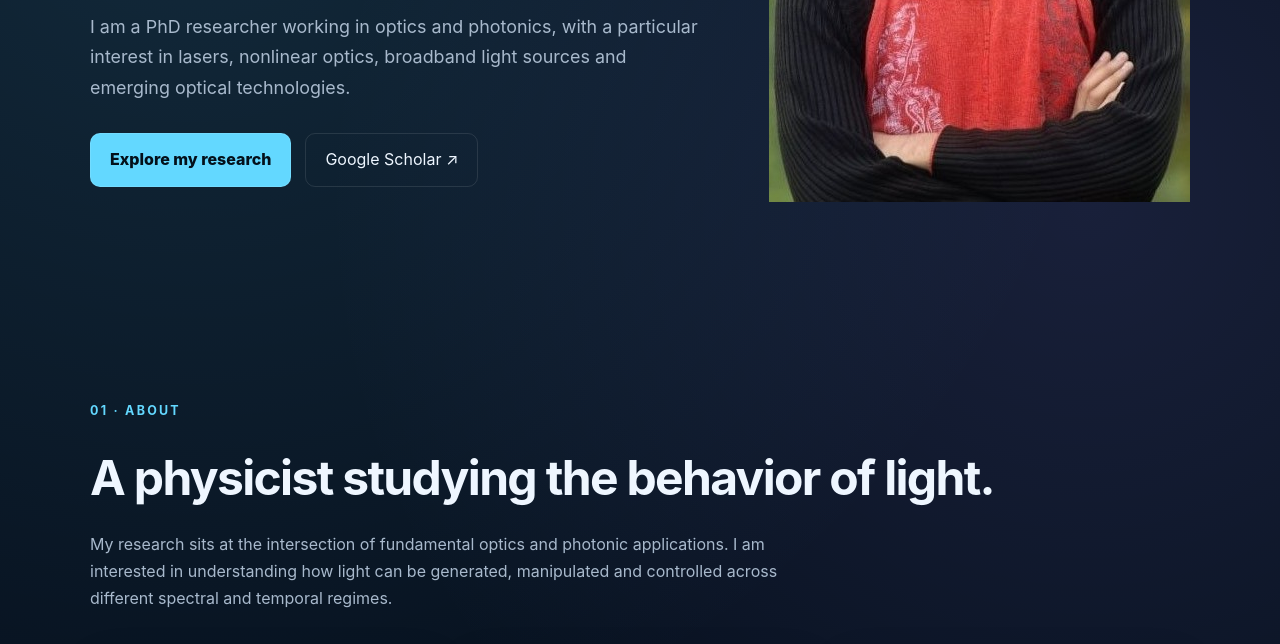
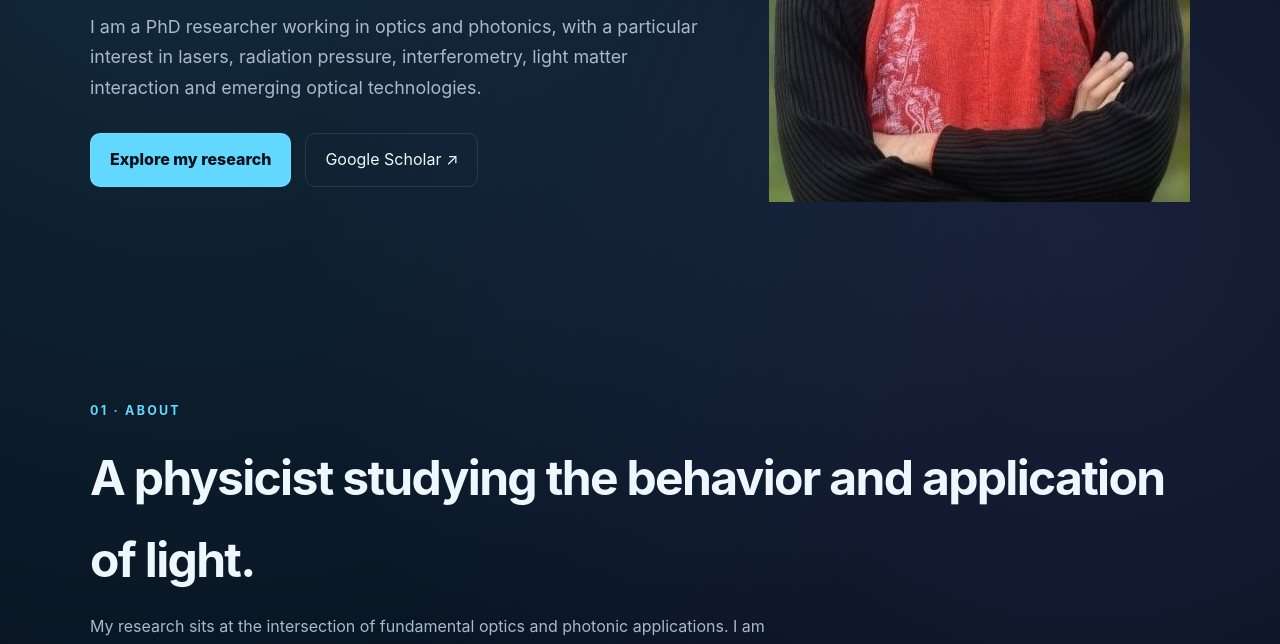
Before and after one commit to Bhupalsinghbangari/Website, a plain HTML site: page index.html in a window 1280 px wide. Shown: the part 513-1157 px from the top of the page. Drawn offline with Linux system fonts and the light colour scheme.

Commit message:
Update index.html

```diff
--- a/index.html
+++ b/index.html
@@ -323,7 +323,7 @@
           </h1>
           <p>
             I am a PhD researcher working in optics and photonics, with a particular
-            interest in lasers, nonlinear optics, broadband light sources and emerging
+            interest in lasers, radiation pressure, interferometry, light matter interaction and emerging
             optical technologies.
           </p>
 
@@ -344,11 +344,12 @@
     <section id="about">
       <div class="container">
         <div class="eyebrow">01 · About</div>
-        <h2 class="section-title">A physicist studying the behavior of light.</h2>
+        <h2 class="section-title">A physicist studying the behavior and application of light.</h2>
         <p class="section-intro">
           My research sits at the intersection of fundamental optics and photonic
-          applications. I am interested in understanding how light can be generated,
-          manipulated and controlled across different spectral and temporal regimes.
+          applications. I am interested in understanding how light imparts radiation pressure at the very fundamental level, and how can we
+          apply this to the emerging optical technologies. Along this I'm also intersted in very sensitive measurement technique, called interferometry
+          and applying this technique to develop very sinsitive instruments.
         </p>
 
         <div class="grid">
```
